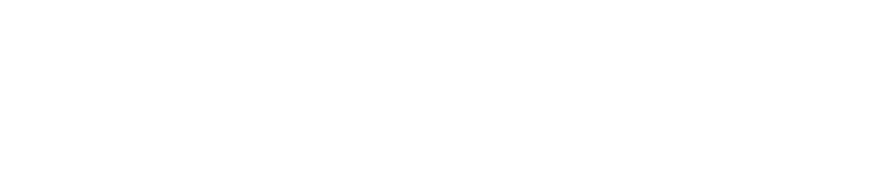
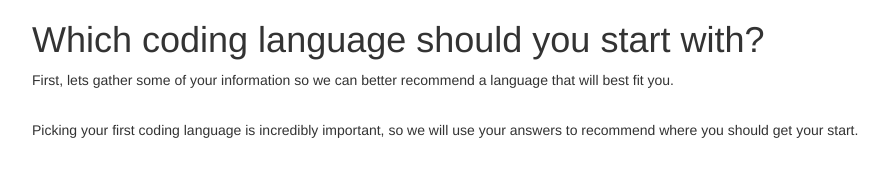
Before and after one commit to alexskreen/JavaScript-jQuery-Independent-Project, a plain HTML site: page index.html in a window 1280 px wide. Shown: the whole page, without its empty margins (38-922 px from the left). Drawn offline with Linux system fonts and the light colour scheme.

Commit message:
add css, js, img folders. Add index.html and README.md

```diff
--- a/index.html
+++ b/index.html
@@ -5,9 +5,17 @@
     <link rel="stylesheet" href="css/styles.css">
     <script src="js/jquery-3.4.1.js"></script>
     <script src="js/scripts.js" ></script>
-    <title></title>
+    <title>JavaScript jQuery Independent Project</title>
   </head>
   <body>
+    <div class="container">
+      <div class="row-md-12">
+        <h1>Which coding language should you start with?</h1>
+        <p>First, lets gather some of your information so we can better recommend a language that will best fit you.</p>
+        <br>
+        <p>Picking your first coding language is incredibly important, so we will use your answers to recommend where you should get your start.</p>
+      </div>
+    </div>
 
   </body>
 </html>
```
